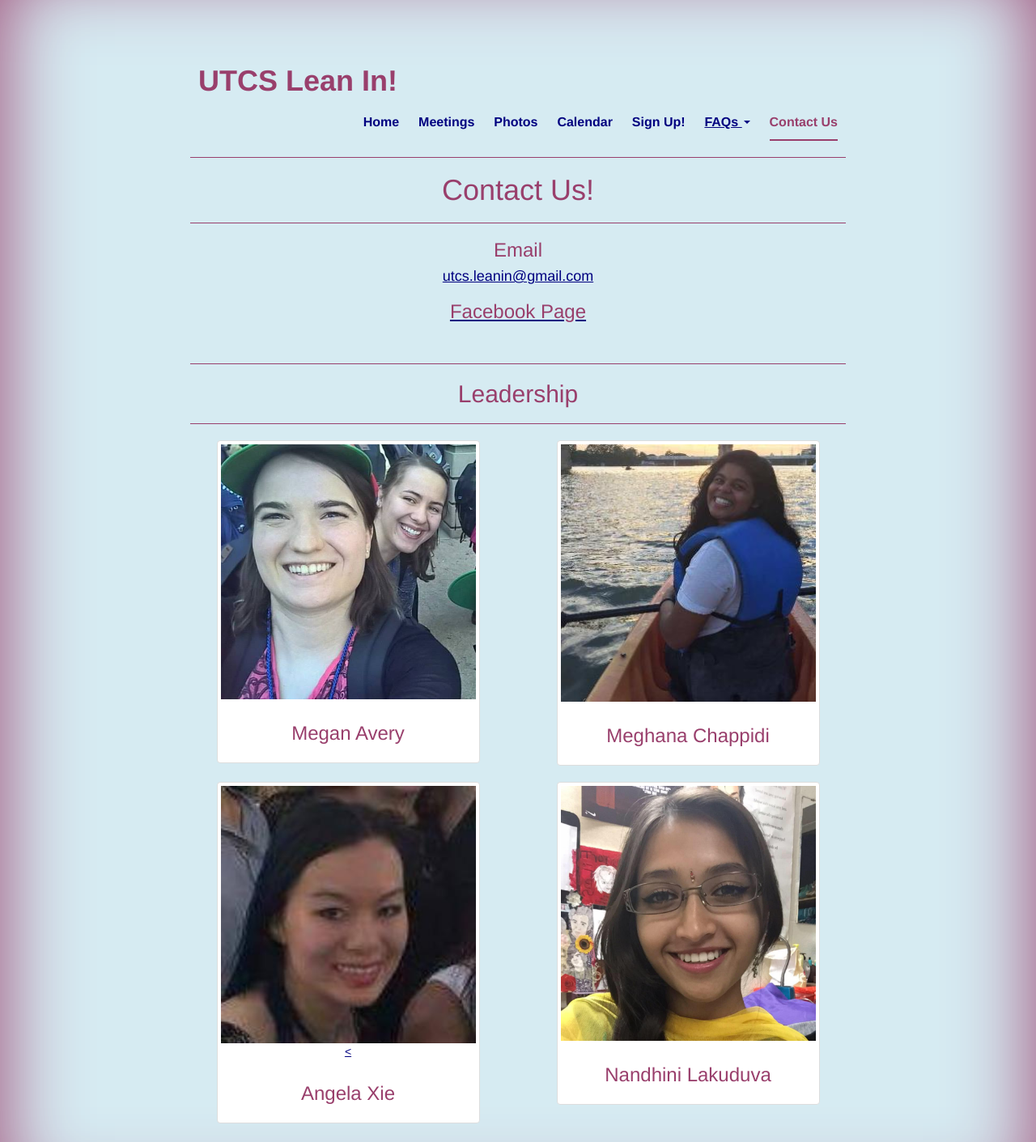
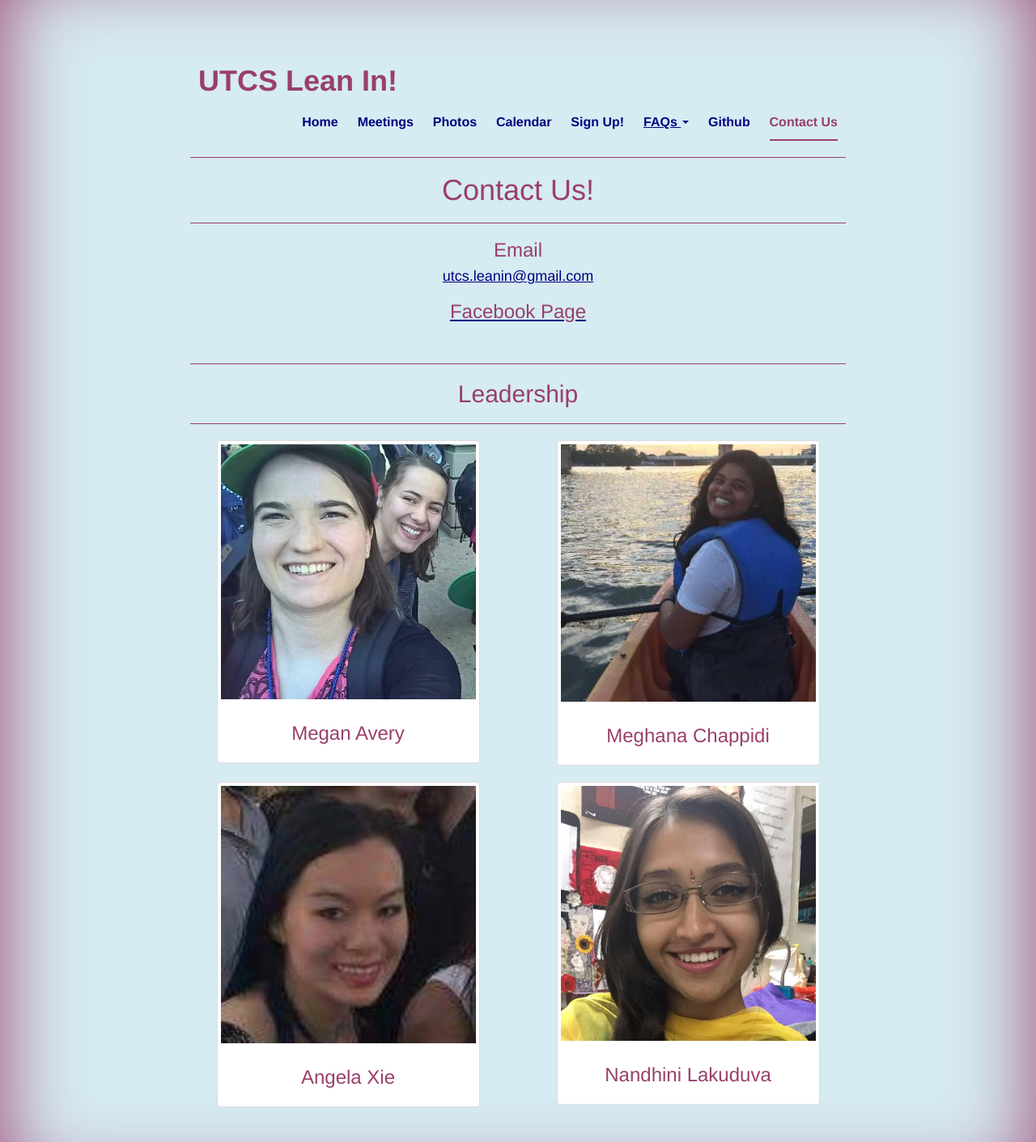
Before and after one commit to meganutexas/leanin, a plain HTML site: page contact.html in a window 1280 px wide. Shown: the part 40-1451 px from the top of the page at 81% size. Drawn offline with nearby package versions, Linux system fonts and the light colour scheme; a script that the page names is missing.

Commit message:
adding github

```diff
--- a/contact.html
+++ b/contact.html
@@ -30,6 +30,7 @@
 					<li>
 						<div id="faqs-menu"></div>
 					</li>
+					<li><a target="_blank" href="https://github.com/utcsleanin">Github</a></li>
 					<li class="active"><a href="#">Contact Us</a></li>
 	              </ul>
 	            </div>
@@ -80,7 +81,7 @@
 				      <div class="thumbnail">
 				          <a target="_blank" href="https://www.facebook.com/angelamayxie?fref=ts">
 					  	<img src="images/angela.jpg">
-					  <</a>
+					  </a>
 					  <div class="caption">
 						<h3>Angela Xie</h3>
 					  </div>
```
Also changed, not shown: calendar.html (+1 -0 lines), faqs.html (+1 -0 lines), index.html (+1 -0 lines), meetings.html (+1 -0 lines), photos.html (+1 -0 lines).
